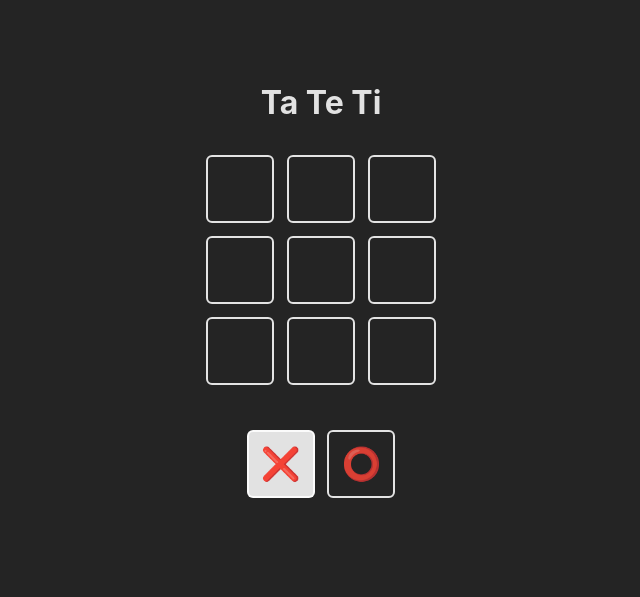
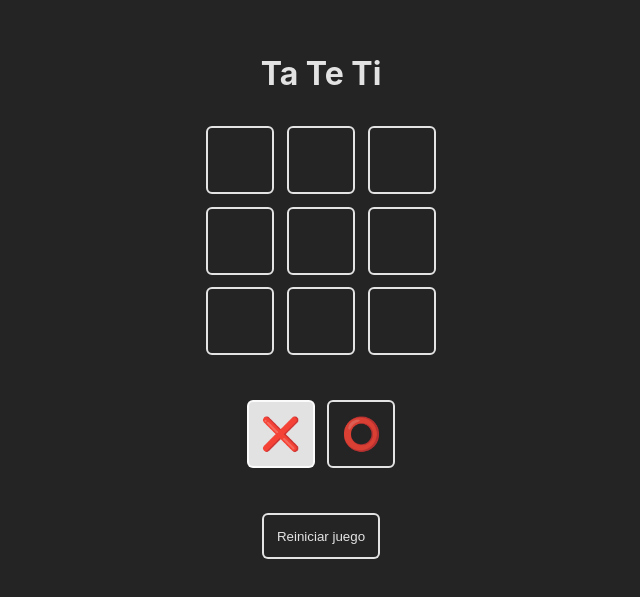
Before and after one commit to LeanDoliri/ta-te-ti-app, a React (Vite) app: page / in a window 1280 px wide. Shown: the part 103-700 px from the top of the page, without its empty margins (319-959 px from the left). Built offline with nearby package versions, Linux system fonts and the light colour scheme.

Commit message:
agregando btn reiniciar juego

```diff
--- a/src/App.css
+++ b/src/App.css
@@ -3,3 +3,18 @@
   padding: 2rem;
   text-align: center;
 }
+
+.button {
+  color: rgba(255, 255, 255, 0.87);
+  background-color:  #242424;
+  border: 2px solid rgba(255, 255, 255, 0.87);
+  border-radius: 6px;
+  padding: 1em;
+  margin: 0.5em;
+  cursor: pointer;
+}
+
+.button:hover {
+  color: #242424;
+  background-color: rgba(255, 255, 255, 0.87);
+}
--- a/src/App.jsx
+++ b/src/App.jsx
@@ -41,6 +41,7 @@ function App() {
       <Game board={board} updateBoard={updateBoard}/>
       <Turn TURNS={TURNS} turn={turn} />
       <Winner winner={winner} resetGame={resetGame} />
+      <button className="button" onClick={resetGame}>Reiniciar juego</button>
     </>
   );
 }
--- a/src/components/Winner/Winner.css
+++ b/src/components/Winner/Winner.css
@@ -11,18 +11,24 @@
 
 .Winner .text {
   background: #242424;
-    height: 300px;
-    width: 320px;
+  height: 20em;
+  width: 20em;
   border: 2px solid rgba(255, 255, 255, 0.87);
-    border-radius: 10px;
+  border-radius: 6px;
   display: flex;
   flex-direction: column;
   justify-content: center;
   align-items: center;
-    gap: 20px;
+  gap: 2em;
 }
 
-.Winner button, .Winner button:hover {
+.Winner .text h1 {
+  margin: 0;
+  padding: 0;
+}
+
+.Winner button,
+.Winner button:hover {
   color: #242424;
   background-color: rgba(255, 255, 255, 0.87);
   border: 2px solid rgba(255, 255, 255, 0.87);
--- a/src/components/Winner/Winner.jsx
+++ b/src/components/Winner/Winner.jsx
@@ -3,15 +3,13 @@ import "./Winner.css";
 
 export function Winner({ winner, resetGame }) {
   if (winner === null) return null;
+  const winnerText = winner === false ? "Empate" : "Ganador:";
 
-  const winnerText = winner === false ? 'Empate' : 'Ganó:'
   return (
     <section className="Winner">
       <div className="text">
-        <h2>{winnerText}</h2>
-
-        <header className="win">{winner && <Cell>{winner}</Cell>}</header>
-
+        <h1>{winnerText}</h1>
+        <header>{winner && <Cell>{winner}</Cell>}</header>
         <footer>
           <button onClick={resetGame}>Empezar de nuevo</button>
         </footer>
```
Lines whose indentation alone changed are shown as unchanged.
